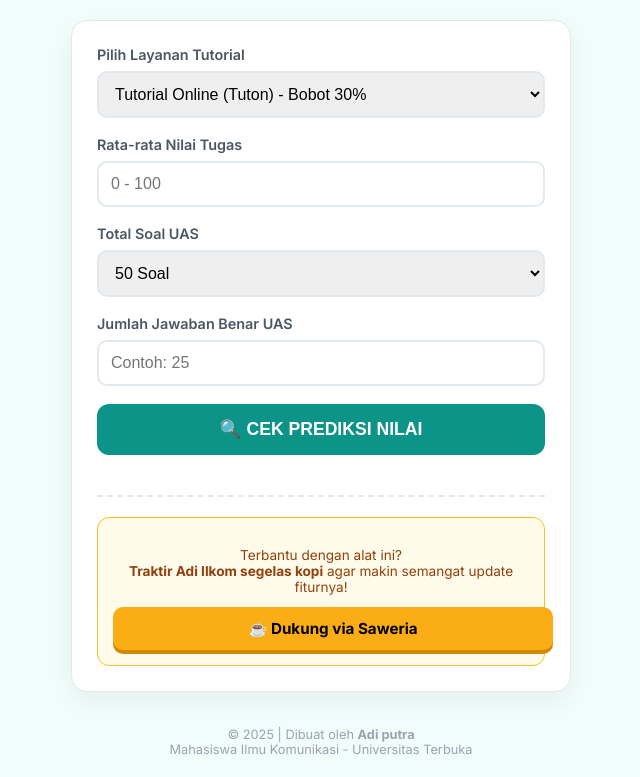
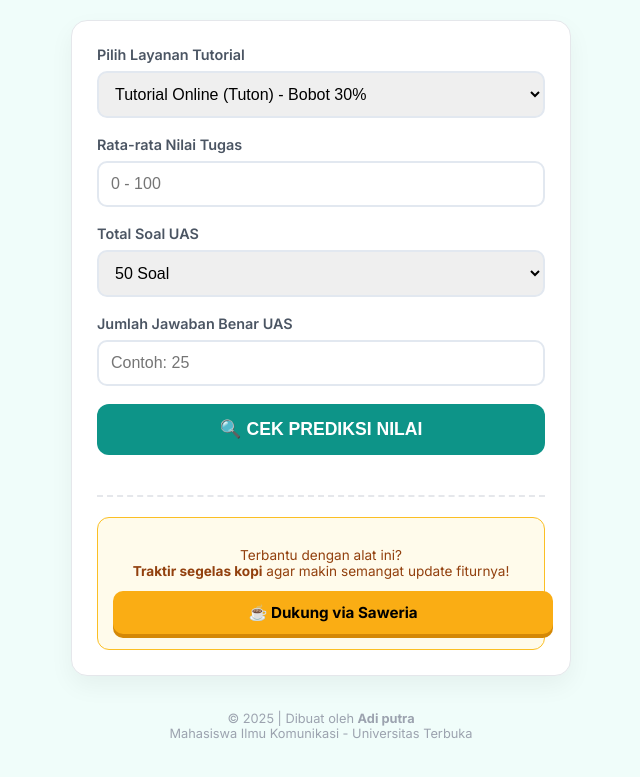
Before and after one commit to adi-ilkom/kalkulator-nilai-ut, a plain HTML site: page index.html in a window 1280 px wide. Shown: the part 73-850 px from the top of the page, without its empty margins (319-959 px from the left). Drawn offline with Linux system fonts and the light colour scheme.

Commit message:
Update index.html

```diff
--- a/index.html
+++ b/index.html
@@ -203,7 +203,7 @@
             <div class="donation-card">
                 <p style="margin-bottom: 12px; font-size: 0.85rem; color: #92400e;">
                     Terbantu dengan alat ini? <br>
-                    <b>Traktir Adi Ilkom segelas kopi</b> agar makin semangat update fiturnya!
+                    <b>Traktir segelas kopi</b> agar makin semangat update fiturnya!
                 </p>
                 <a href="https://saweria.co/Adiilkom" target="_blank" class="btn-saweria">
                     ☕ Dukung via Saweria
```
